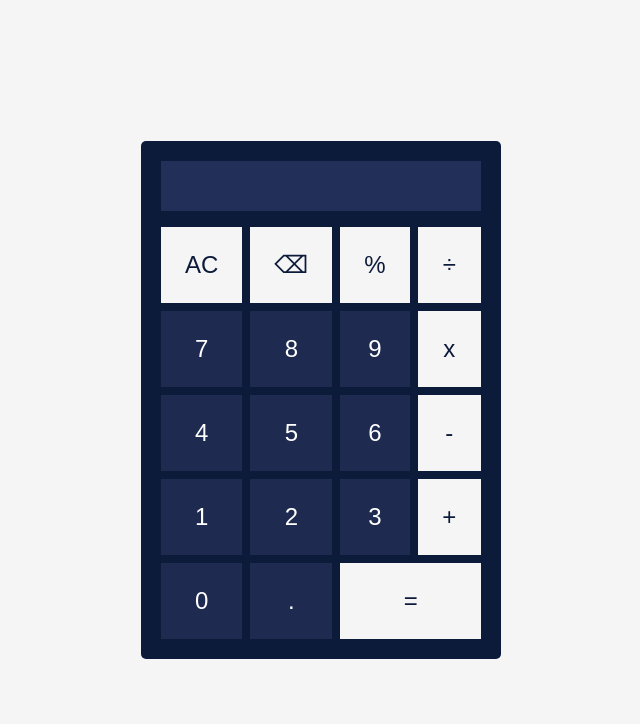
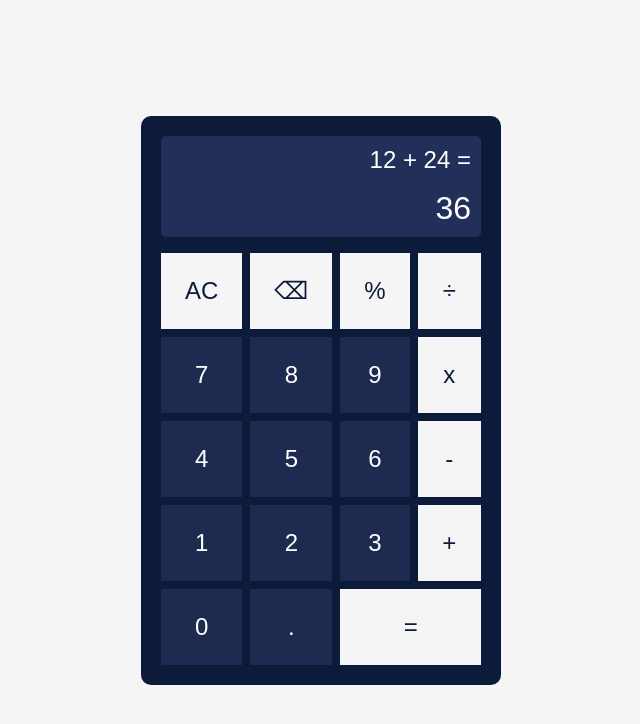
Before and after one commit to Vkscoma/calculator, a plain HTML site: page index.html in a window 1280 px wide. Shown: the whole page, without its empty margins (319-959 px from the left). Drawn offline with Linux system fonts and the light colour scheme.

Commit message:
Updates to styling

```diff
--- a/index.html
+++ b/index.html
@@ -13,7 +13,8 @@
 
     <div class="container">
         <div class="screen">
-            <input type="text" id="screen" disabled>
+            <output class="user-input" type="text" id="screen">12 + 24 =</output>
+            <output class="result" type="text" id="screen2">36</output>
         </div>
         <div class="buttons">
             <button class="operator" id="clear">AC</button>
--- a/style.css
+++ b/style.css
@@ -17,25 +17,32 @@ body {
     max-width: 360px;
     margin: auto;
     padding: 20px;
-    border-radius: 5px;
+    border-radius: 10px;
     background-color: #0d1b3a;
 }
 
 .screen {
     margin-bottom: 1em;
     background-color: #222f58;
+    padding: 10px;
+    display: flex;
+    flex-direction: column;
+    gap: 1em;
+    text-align: right;
+    padding: 10px;
+    border-radius: 5px;
 }
 
-.screen input {
-    width: 100%;
-    height: 50px;
-    padding: 0 1em;
-    font-size: 1.5em;
+.user-input {
+    font-size: 1.5rem;
     color: #fff;
     background-color: transparent;
-    border: none;
-    outline: none;
-    text-align: right;
+}
+
+.result {
+    font-size: 2rem;
+    color: #fff;
+    background-color: transparent;
 }
 
 .buttons {
@@ -56,20 +63,20 @@ body {
     transition: all 250ms ease;
 }
 
-.operator:active {
-    background-color: #0d1b3a;
-    color: #fff;
-}
-
-.number:active {
-    background-color: #fff;
-    color: #0d1b3a;
-}
-
 .operator {
     background-color: #f5f5f5;
     color: #0d1b3a;
     border: none;
+}
+
+.operator:hover {
+    background-color: #173982;
+    color: #fff;
+}
+
+.operator:active {
+    background-color: #fff;
+    color: #0d1b3a;
 }
 
 .number {
@@ -77,3 +84,13 @@ body {
     color: #fff;
     border: none;
 }
+
+.number:hover {
+    background-color: #fff;
+    color: #0d1b3a;
+}
+
+.number:active {
+    background-color: #0d1b3a;
+    color: #fff;
+}
```
